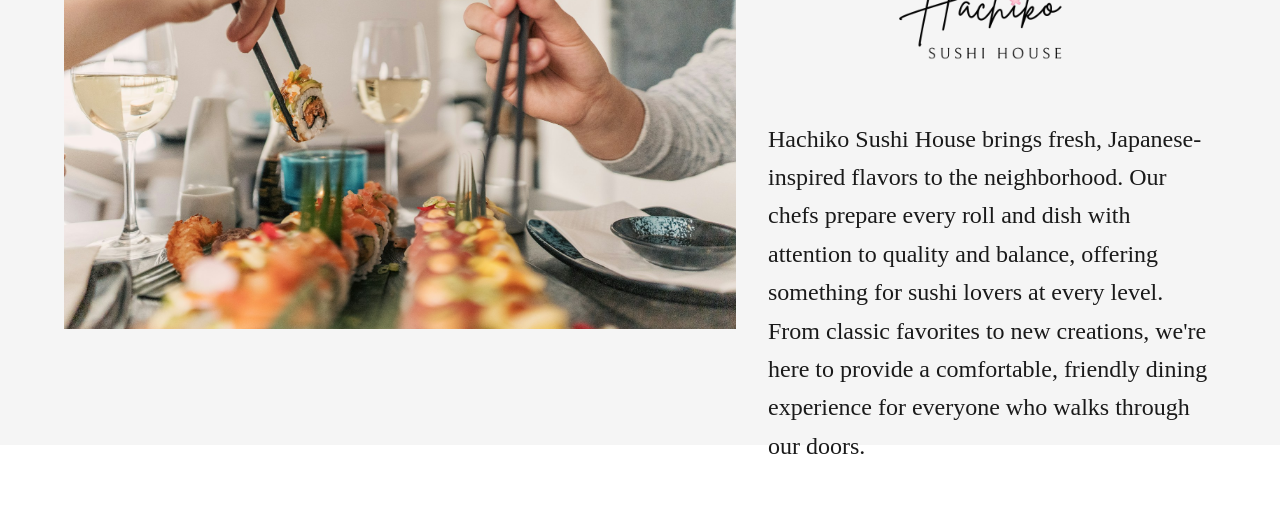
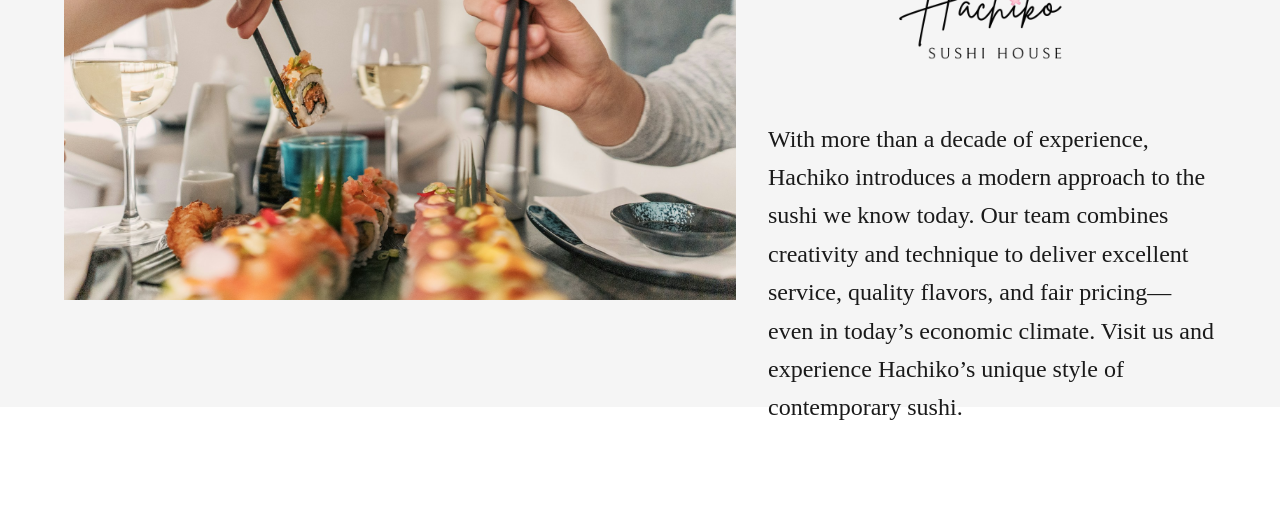
Before and after one commit to hachikosushihouse/hachikosushihouse.github.io, a React (Vite) app: page / in a window 1280 px wide. Shown: the part 1060-1567 px from the top of the page. Built offline with nearby package versions, Linux system fonts and the light colour scheme; a web font is replaced by a local one.

Commit message:
about description

```diff
--- a/src/components/About.tsx
+++ b/src/components/About.tsx
@@ -39,12 +39,11 @@ const About = () => {
             <img src={logoImage} alt="Hachiko" className="about-title-image" />
           </div>
           <p className="about-text">
-            Hachiko Sushi House brings fresh, Japanese-inspired flavors to the
-            neighborhood. Our chefs prepare every roll and dish with attention
-            to quality and balance, offering something for sushi lovers at every
-            level. From classic favorites to new creations, we're here to
-            provide a comfortable, friendly dining experience for everyone who
-            walks through our doors.
+            With more than a decade of experience, Hachiko introduces a modern
+            approach to the sushi we know today. Our team combines creativity
+            and technique to deliver excellent service, quality flavors, and
+            fair pricing—even in today’s economic climate. Visit us and
+            experience Hachiko’s unique style of contemporary sushi.
           </p>
         </div>
       </div>
```
